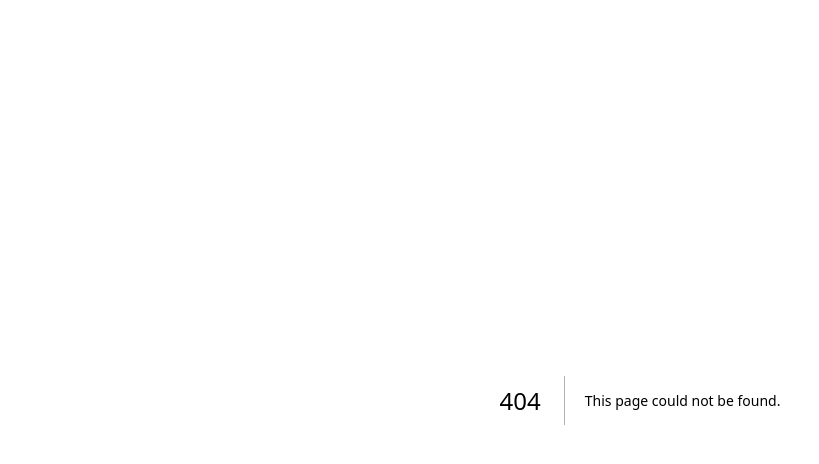
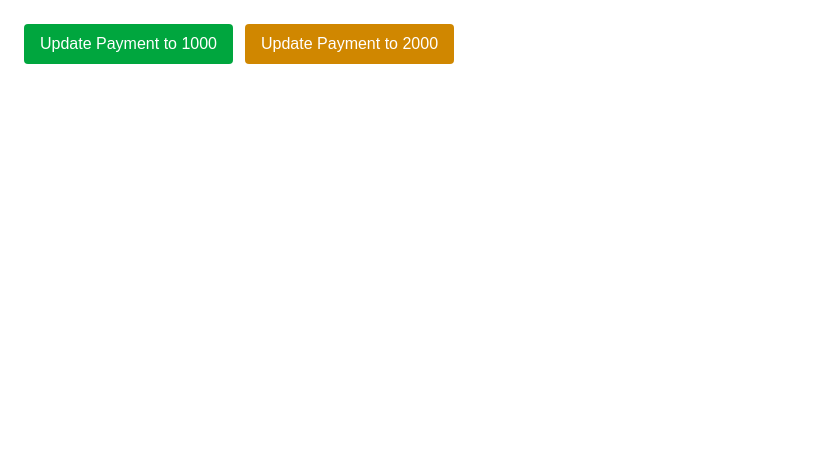
Before and after one commit to mbadox45/web-vending-app, a Next.js app: page /firebase-test in a window 1280 px wide. Before the commit this address had no page. Shown: the top 464 px of the page, without its empty margins (0-819 px from the left). Built offline with nearby package versions, Linux system fonts and the light colour scheme.

Commit message:
nambah button Test Firebase

```diff
--- a/next.config.mjs
+++ b/next.config.mjs
@@ -1,4 +1,6 @@
 /** @type {import('next').NextConfig} */
-const nextConfig = {};
+const nextConfig = {
+    devIndicators: false
+};
 
 export default nextConfig;
--- /dev/null
+++ b/src/app/firebase-test/page.js
@@ -0,0 +1,53 @@
+'use client';
+
+import { useState } from 'react';
+
+export default function UpdatePayment() {
+  const [loading, setLoading] = useState(null); // <- loading per tombol
+
+  const updateValue = async (nilai) => {
+    setLoading(nilai); // aktifkan loading sesuai tombol
+
+    try {
+      const res = await fetch(
+        'https://tugas-akhir-6506d-default-rtdb.asia-southeast1.firebasedatabase.app/payment.json',
+        {
+          method: 'PUT',
+          headers: {
+            'Content-Type': 'application/json',
+          },
+          body: JSON.stringify({ value: nilai }),
+        }
+      );
+
+      const data = await res.json();
+      console.log('Updated:', data);
+      alert(`✅ Pembayaran berhasil diupdate ke Rp${nilai.toLocaleString()}`);
+    } catch (error) {
+      console.error('Update gagal:', error);
+      alert('❌ Gagal mengupdate pembayaran.');
+    } finally {
+      setLoading(null); // reset semua loading
+    }
+  };
+
+  return (
+    <main className="p-6 flex gap-3">
+      <button
+        onClick={() => updateValue(1000)}
+        disabled={loading === 1000}
+        className="bg-green-600 text-white px-4 py-2 rounded"
+      >
+        {loading === 1000 ? 'Updating...' : 'Update Payment to 1000'}
+      </button>
+
+      <button
+        onClick={() => updateValue(2000)}
+        disabled={loading === 2000}
+        className="bg-yellow-600 text-white px-4 py-2 rounded"
+      >
+        {loading === 2000 ? 'Updating...' : 'Update Payment to 2000'}
+      </button>
+    </main>
+  );
+}
--- a/src/app/layout.js
+++ b/src/app/layout.js
@@ -12,8 +12,8 @@ const geistMono = Geist_Mono({
 });
 
 export const metadata = {
-  title: "Create Next App",
-  description: "Generated by create next app",
+  title: "Vending Machine Baihaqi",
+  description: "Project TA",
 };
 
 export default function RootLayout({ children }) {
```
